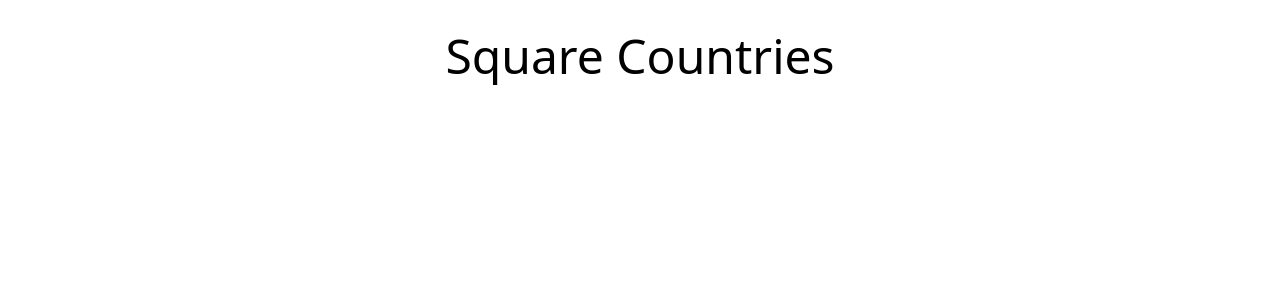
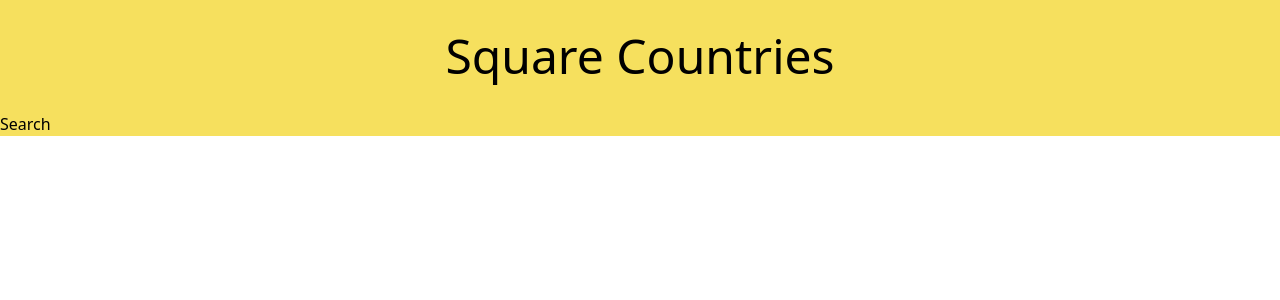
Before and after one commit to waimin314/square-countries, a React (Create React App) app: page / in a window 1280 px wide. Shown: the top 300 px of the page. Built offline with nearby package versions, Linux system fonts and the light colour scheme.

Commit message:
Add search placeholder

```diff
--- a/src/App.tsx
+++ b/src/App.tsx
@@ -1,11 +1,13 @@
 import React from 'react';
+import Search from './components/Search';
 
 function App() {
   return (
-    <div className='flex content-center flex-wrap'>
+    <div className='flex content-center flex-wrap bg-yellow-400'>
       <h1 className='m-5 w-full text-center text-bold text-5xl'>
         Square Countries
       </h1>
+      <Search />
     </div>
   );
 }
--- /dev/null
+++ b/src/components/Search.tsx
@@ -0,0 +1,5 @@
+import React from 'react';
+
+export default function Search() {
+  return <div>Search</div>;
+}
```
